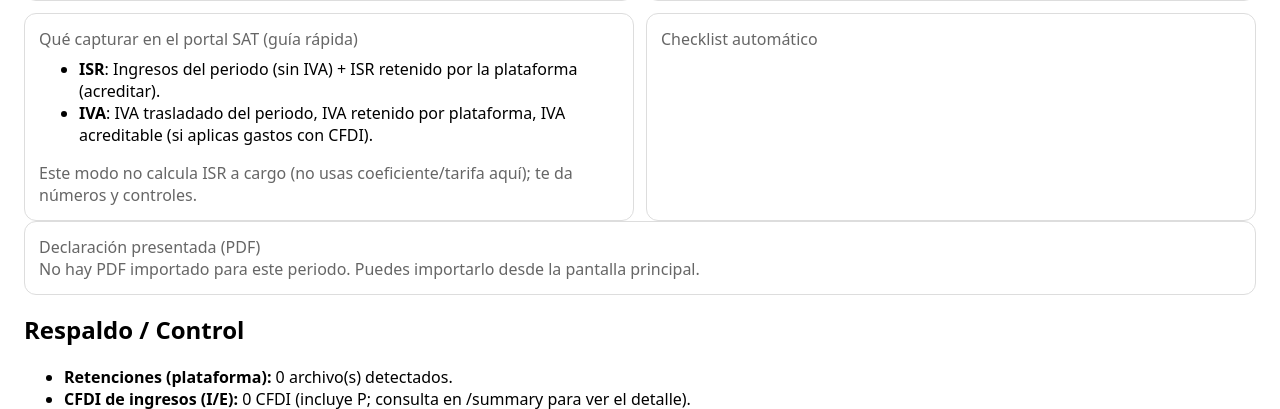
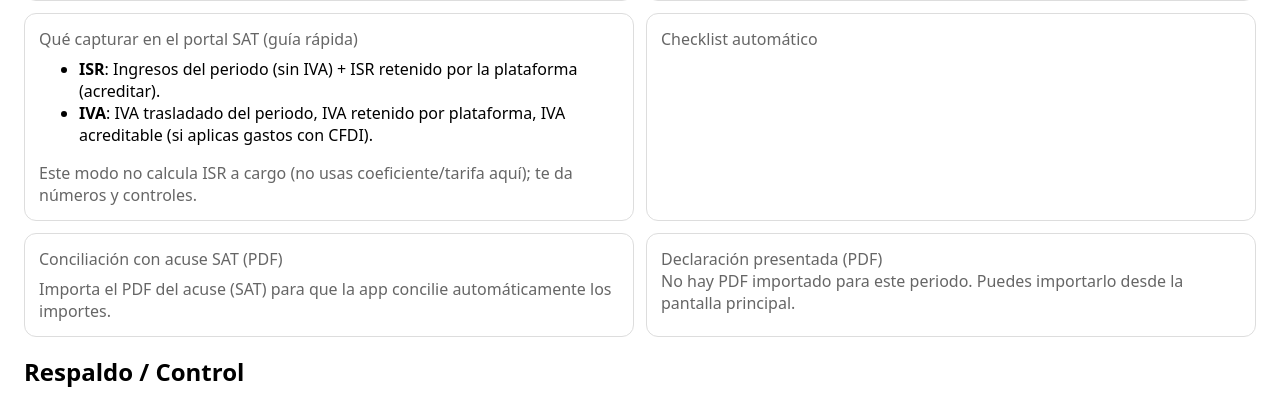
Before and after one commit to dczunigap/cfdi_app, a FastAPI app: template templates/declaracion.html in a window 1280 px wide. Shown: the part 442-851 px from the top of the page. Run offline with FastAPI, Linux system fonts and the light colour scheme; the template is opened without the code that fills it, so the values that code supplies are empty.

Commit message:
Conciliacion entre la Declaracion Presentada y el modo Declaración

```diff
--- a/main.py
+++ b/main.py
@@ -346,6 +346,15 @@ def detalle_declaracion(request: Request, dec_id: int) -> HTMLResponse:
             "isr": (parsed.get("isr") if isinstance(parsed, dict) else None),
             "iva": (parsed.get("iva") if isinstance(parsed, dict) else None),
 
+            "ingresos_totales_mes": (parsed.get("ingresos_totales_mes") if isinstance(parsed, dict) else None),
+            "isr_causado": (parsed.get("isr_causado") if isinstance(parsed, dict) else None),
+            "retenciones_plataformas": (parsed.get("retenciones_plataformas") if isinstance(parsed, dict) else None),
+
+            "iva_tasa": (parsed.get("iva_tasa") if isinstance(parsed, dict) else None),
+            "iva_a_cargo_16": (parsed.get("iva_a_cargo_16") if isinstance(parsed, dict) else None),
+            "iva_acreditable": (parsed.get("iva_acreditable") if isinstance(parsed, dict) else None),
+            "iva_retenido": (parsed.get("iva_retenido") if isinstance(parsed, dict) else None),
+
             "num_pages": dec.num_pages,
             "archivo": dec.original_name or dec.filename,
             "sha256": dec.sha256,
@@ -416,6 +425,15 @@ def declaracion_pdf_resumen_json(dec_id: int):
             "secciones": (parsed.get("secciones") if isinstance(parsed, dict) else None) or [],
             "isr": (parsed.get("isr") if isinstance(parsed, dict) else None),
             "iva": (parsed.get("iva") if isinstance(parsed, dict) else None),
+
+            "ingresos_totales_mes": (parsed.get("ingresos_totales_mes") if isinstance(parsed, dict) else None),
+            "isr_causado": (parsed.get("isr_causado") if isinstance(parsed, dict) else None),
+            "retenciones_plataformas": (parsed.get("retenciones_plataformas") if isinstance(parsed, dict) else None),
+
+            "iva_tasa": (parsed.get("iva_tasa") if isinstance(parsed, dict) else None),
+            "iva_a_cargo_16": (parsed.get("iva_a_cargo_16") if isinstance(parsed, dict) else None),
+            "iva_acreditable": (parsed.get("iva_acreditable") if isinstance(parsed, dict) else None),
+            "iva_retenido": (parsed.get("iva_retenido") if isinstance(parsed, dict) else None),
 
             "num_pages": dec.num_pages,
             "archivo": dec.original_name or dec.filename,
@@ -639,6 +657,83 @@ def _compute_period_data(db: Session, year: int, month: int):
     }
 
 
+def _calc_income_and_iva_sources(data: dict, income_source: str):
+    """Aplica la lógica anti-doble-conteo para:
+    - ISR ingresos sin IVA (plataforma vs CFDI)
+    - IVA trasladado (plataforma vs CFDI)
+    Devuelve: (ingresos_sin_iva, iva_trasladado, effective_source)
+    """
+    income_source = (income_source or "auto").lower().strip()
+
+    plat_income = float(data.get("plat_ing_siva") or 0.0)
+    cfdi_income = float(data.get("ingresos_base") or 0.0)
+
+    plat_iva_tras = float(data.get("plat_iva_tras") or 0.0)
+    cfdi_iva_tras = float(data.get("ingresos_trasl") or 0.0)
+
+    effective = "plataforma"
+    if income_source == "plataforma":
+        ingresos_sin_iva = plat_income
+        iva_trasladado = plat_iva_tras
+        effective = "plataforma"
+    elif income_source == "cfdi":
+        ingresos_sin_iva = cfdi_income
+        iva_trasladado = cfdi_iva_tras
+        effective = "cfdi"
+    elif income_source == "ambos":
+        ingresos_sin_iva = plat_income + cfdi_income
+        iva_trasladado = plat_iva_tras + cfdi_iva_tras
+        effective = "ambos"
+    else:
+        # auto: si hay retenciones/plataforma del mes, usa plataforma (evita doble conteo)
+        if plat_income > 0 or plat_iva_tras > 0:
+            ingresos_sin_iva = plat_income
+            iva_trasladado = plat_iva_tras
+            effective = "plataforma"
+        else:
+            ingresos_sin_iva = cfdi_income
+            iva_trasladado = cfdi_iva_tras
+            effective = "cfdi"
+
+    return ingresos_sin_iva, iva_trasladado, effective
+
+
+def _build_hoja_sat_text(year: int, month: int, income_source: str, data: dict) -> tuple[str, str]:
+    """Devuelve (texto, effective_source) para copiar/pegar al SAT."""
+    ingresos_sin_iva, iva_trasladado, effective = _calc_income_and_iva_sources(data, income_source)
+
+    isr_retenido = float(data.get("plat_isr_ret") or 0.0)
+    iva_retenido = float(data.get("plat_iva_ret") or 0.0)
+    iva_acreditable = float(data.get("gastos_trasl") or 0.0)
+
+    iva_neto_sugerido = iva_trasladado - iva_acreditable - iva_retenido
+
+    def fmt(x: float) -> str:
+        return f"{x:,.2f} MXN"
+
+    text = "\n".join([
+        f"PERIODO: {year}-{month:02d}",
+        f"FUENTE_INGRESOS: {effective.upper()} (selector: {income_source})",
+        "",
+        "ISR (Pago provisional)",
+        f"- Ingresos del periodo (sin IVA): {fmt(ingresos_sin_iva)}",
+        f"- ISR retenido (plataforma): {fmt(isr_retenido)}",
+        "",
+        "IVA (Mensual)",
+        f"- IVA trasladado del periodo: {fmt(iva_trasladado)}",
+        f"- IVA retenido (plataforma): {fmt(iva_retenido)}",
+        f"- IVA acreditable (gastos CFDI): {fmt(iva_acreditable)}",
+        "",
+        "CONTROLES",
+        f"- IVA neto sugerido (trasladado - acreditable - retenido): {fmt(iva_neto_sugerido)}",
+        "",
+        "NOTAS",
+        "- Si tus CFDI de ingreso corresponden a las mismas ventas reportadas por plataforma, evita sumar ambas fuentes.",
+    ])
+    return text, effective
+
+
+
 def _checklist(db: Session, year: int, month: int, data: dict, income_source: str, effective_income_source: str):
     checks = []
 
@@ -765,39 +860,13 @@ def modo_declaracion(request: Request, year: int | None = None, month: int | Non
 
         data = _compute_period_data(db, year, month)
 
-        # “Ingresos para capturar” (sin IVA)
-        # En tu caso (Mercado Libre), es común que:
-        # - Retenciones (Plataformas) y CFDI de ingreso representen las MISMAS ventas.
-        # Para evitar doble conteo, aquí eliges la fuente.
-        income_source = (income_source or "auto").lower().strip()
-        plat = float(data["plat_ing_siva"] or 0.0)
-        cfdi_base = float(data["ingresos_base"] or 0.0)
+        # Ingresos para capturar (sin IVA) + IVA trasladado, evitando doble conteo (Plataforma vs CFDI)
+        ingresos_total_sin_iva, iva_trasladado_total, effective_income_source = _calc_income_and_iva_sources(data, income_source)
 
-        effective_income_source = "plataforma"
-        if income_source == "plataforma":
-            ingresos_total_sin_iva = plat
-            effective_income_source = "plataforma"
-        elif income_source == "cfdi":
-            ingresos_total_sin_iva = cfdi_base
-            effective_income_source = "cfdi"
-        elif income_source == "ambos":
-            ingresos_total_sin_iva = plat + cfdi_base
-            effective_income_source = "ambos"
-        else:
-            # auto: si hay retenciones del mes, usa plataforma (evita doble conteo).
-            if plat > 0:
-                ingresos_total_sin_iva = plat
-                effective_income_source = "plataforma"
-            else:
-                ingresos_total_sin_iva = cfdi_base
-                effective_income_source = "cfdi"
+        # Retenciones para acreditar (principalmente plataforma)
+        isr_retenido = float(data.get("plat_isr_ret") or 0.0)
+        iva_retenido = float(data.get("plat_iva_ret") or 0.0)
 
-# Retenciones para acreditar (principalmente plataforma)
-        isr_retenido = data["plat_isr_ret"]
-        iva_retenido = data["plat_iva_ret"]
-
-        # IVA trasladado del periodo (plataforma + CFDI)
-        _, iva_trasladado_total, _ = _calc_income_and_iva_sources(data, income_source)
         checks = _checklist(db, year, month, data, income_source=income_source, effective_income_source=effective_income_source)
 
         declaracion_pdf = db.scalars(
@@ -807,6 +876,18 @@ def modo_declaracion(request: Request, year: int | None = None, month: int | Non
             .limit(1)
         ).first()
 
+        acuse_payload = None
+        acuse_checks: list[dict] = []
+        if declaracion_pdf and (declaracion_pdf.text_excerpt or "").strip():
+            try:
+                acuse_payload = parse_sat_declaracion_summary(declaracion_pdf.text_excerpt or "")
+            except Exception:
+                acuse_payload = None
+            try:
+                acuse_checks = _reconcile_with_acuse(data, income_source, acuse_payload if isinstance(acuse_payload, dict) else None)
+            except Exception:
+                acuse_checks = []
+
         return templates.TemplateResponse(
             "declaracion.html",
             {
@@ -815,95 +896,34 @@ def modo_declaracion(request: Request, year: int | None = None, month: int | Non
                 "year": year,
                 "month": month,
                 "month_options": month_options,
+                "income_source": income_source,
+                "effective_income_source": effective_income_source,
                 **data,
                 "ingresos_total_sin_iva": ingresos_total_sin_iva,
                 "isr_retenido": isr_retenido,
                 "iva_retenido": iva_retenido,
                 "iva_trasladado_total": iva_trasladado_total,
-                "income_source": income_source,
-                "effective_income_source": effective_income_source,
                 "checks": checks,
                 "declaracion_pdf": declaracion_pdf,
+                "acuse_payload": acuse_payload,
+                "acuse_checks": acuse_checks,
             },
         )
     finally:
         db.close()
-
-
-
-def _calc_income_and_iva_sources(data: dict, income_source: str):
-    """Aplica la misma lógica anti-doble-conteo para ISR (ingresos sin IVA) y para IVA trasladado."""
-    income_source = (income_source or "auto").lower().strip()
-
-    plat_income = float(data["plat_ing_siva"] or 0.0)
-    cfdi_income = float(data["ingresos_base"] or 0.0)
-
-    plat_iva_tras = float(data["plat_iva_tras"] or 0.0)
-    cfdi_iva_tras = float(data["ingresos_trasl"] or 0.0)
-
-    effective = "plataforma"
-    if income_source == "plataforma":
-        ingresos_sin_iva = plat_income
-        iva_trasladado = plat_iva_tras
-        effective = "plataforma"
-    elif income_source == "cfdi":
-        ingresos_sin_iva = cfdi_income
-        iva_trasladado = cfdi_iva_tras
-        effective = "cfdi"
-    elif income_source == "ambos":
-        ingresos_sin_iva = plat_income + cfdi_income
-        iva_trasladado = plat_iva_tras + cfdi_iva_tras
-        effective = "ambos"
-    else:
-        # auto: si hay retenciones del mes, usa plataforma (evita doble conteo)
-        if plat_income > 0 or plat_iva_tras > 0:
-            ingresos_sin_iva = plat_income
-            iva_trasladado = plat_iva_tras
-            effective = "plataforma"
-        else:
-            ingresos_sin_iva = cfdi_income
-            iva_trasladado = cfdi_iva_tras
-            effective = "cfdi"
-
-    return ingresos_sin_iva, iva_trasladado, effective
-
-
-def _build_hoja_sat_text(year: int, month: int, income_source: str, data: dict) -> tuple[str, str]:
-    """Devuelve (texto, effective_source)."""
-    ingresos_sin_iva, iva_trasladado, effective = _calc_income_and_iva_sources(data, income_source)
-
-    isr_retenido = float(data["plat_isr_ret"] or 0.0)
-    iva_retenido = float(data["plat_iva_ret"] or 0.0)
-    iva_acreditable = float(data["gastos_trasl"] or 0.0)
-
-    # IVA neto sugerido (control)
-    iva_neto_sugerido = iva_trasladado - iva_acreditable - iva_retenido
-
-    text = "\n".join([
-        f"PERIODO: {year}-{month:02d}",
-        f"FUENTE_INGRESOS: {effective.upper()} (selector: {income_source})",
-        "",
-        "ISR (Pago provisional)",
-        f"- Ingresos del periodo (sin IVA): {ingresos_sin_iva:,.2f} MXN",
-        f"- ISR retenido (plataforma): {isr_retenido:,.2f} MXN",
-        "",
-        "IVA (Mensual)",
-        f"- IVA trasladado del periodo: {iva_trasladado:,.2f} MXN",
-        f"- IVA retenido (plataforma): {iva_retenido:,.2f} MXN",
-        f"- IVA acreditable (gastos CFDI): {iva_acreditable:,.2f} MXN",
-        "",
-        "CONTROLES",
-        f"- IVA neto sugerido (trasladado - acreditable - retenido): {iva_neto_sugerido:,.2f} MXN",
-        f"- XML retenciones detectados: {len(data.get('ret_rows') or [])}",
-        f"- CFDI del mes (por emisión): {len(data.get('docs') or [])}",
-        "",
-        "NOTAS",
-        "- Si estás en Mercado Libre y tus CFDI de ingreso corresponden a las mismas ventas, usa FUENTE_INGRESOS=PLATAFORMA para evitar doble conteo.",
-        "- Si tienes CFDI en moneda distinta a MXN, convierte a MXN según el tipo de cambio aplicable.",
-    ])
-    return text, effective
-
-
+@app.get("/sat_hoja.txt")
+def sat_hoja_txt(year: int, month: int, income_source: str = "auto"):
+    db = get_db()
+    try:
+        data = _compute_period_data(db, year, month)
+        hoja_text, effective = _build_hoja_sat_text(year, month, income_source, data)
+        return Response(
+            content=hoja_text,
+            media_type="text/plain; charset=utf-8",
+            headers={"Content-Disposition": f"attachment; filename=hoja_sat_{year}_{month:02d}_{effective}.txt"},
+        )
+    finally:
+        db.close()
 @app.get("/sat_hoja", response_class=HTMLResponse)
 def sat_hoja_view(request: Request, year: int, month: int, income_source: str = "auto") -> HTMLResponse:
     db = get_db()
@@ -924,8 +944,6 @@ def sat_hoja_view(request: Request, year: int, month: int, income_source: str =
         )
     finally:
         db.close()
-
-
 @app.get("/sat_hoja.txt")
 def sat_hoja_txt(year: int, month: int, income_source: str = "auto"):
     db = get_db()
@@ -939,6 +957,7 @@ def sat_hoja_txt(year: int, month: int, income_source: str = "auto"):
         )
     finally:
         db.close()
+
 
 @app.get("/sat_report.csv")
 def sat_report_csv(year: int, month: int, income_source: str = "auto"):
--- a/templates/declaracion.html
+++ b/templates/declaracion.html
@@ -125,7 +125,63 @@
         {% endfor %}
       </ul>
     </div>
-  </div><div class="card">
+
+    <div class="card">
+      <div class="muted">Conciliación con acuse SAT (PDF)</div>
+
+      {% if declaracion_pdf %}
+        {% if acuse_checks and acuse_payload %}
+          <div class="muted" style="margin-top: 6px;">
+            <b>Operación:</b> {{
+              (acuse_payload.get("numero_operacion") if acuse_payload else "") or
+              ((acuse_payload.get("isr") or {}).get("numero_operacion") if acuse_payload else "") or
+              ((acuse_payload.get("iva") or {}).get("numero_operacion") if acuse_payload else "")
+            }}
+            {% if (acuse_payload.get("fecha_presentacion") if acuse_payload else None) %}
+              · <b>Presentación:</b> {{ acuse_payload.get("fecha_presentacion") }}
+            {% endif %}
+          </div>
+
+          <ul>
+            {% for c in acuse_checks %}
+              <li style="margin-bottom: 8px;">
+                <span class="pill {{ c.status }}">{{ c.status|upper }}</span>
+                <b>{{ c.label }}</b><br/>
+                <span class="muted">
+                  {% if c.sat is not none %}SAT: {{ c.sat|money }}{% else %}SAT: —{% endif %}
+                  ·
+                  {% if c.app is not none %}App: {{ c.app|money }}{% else %}App: —{% endif %}
+                  {% if c.diff is not none %}
+                    · Dif: {{ c.diff|money }}
+                  {% endif %}
+                </span>
+                {% if c.note %}
+                  <br/><span class="muted">{{ c.note }}</span>
+                {% endif %}
+              </li>
+            {% endfor %}
+          </ul>
+
+          <div class="muted">
+            Si algo sale <span class="pill warn">WARN</span>, revisa el origen de ingresos (Plataforma/CFDI/Ambos) y que el PDF corresponda al mismo periodo.
+          </div>
+
+        {% else %}
+          <div class="muted" style="margin-top: 8px;">
+            Hay PDF importado, pero no se pudo extraer texto (o no se detectaron campos). Si es un escaneo, esta conciliación no se puede automatizar.
+          </div>
+          <div class="muted" style="margin-top: 6px;">
+            <a href="/declaraciones/{{ declaracion_pdf.id }}">Ver detalle</a>
+          </div>
+        {% endif %}
+      {% else %}
+        <div class="muted" style="margin-top: 8px;">
+          Importa el PDF del acuse (SAT) para que la app concilie automáticamente los importes.
+        </div>
+      {% endif %}
+    </div>
+
+    <div class="card">
       <div class="muted">Declaración presentada (PDF)</div>
       {% if declaracion_pdf %}
         <div class="muted"><b>Archivo:</b> {{ declaracion_pdf.original_name or declaracion_pdf.filename }}</div>
@@ -145,8 +201,7 @@
         <div class="muted">No hay PDF importado para este periodo. Puedes importarlo desde la pantalla principal.</div>
       {% endif %}
     </div>
-
-
+  </div>
 
   <h2 style="margin-top: 18px;">Respaldo / Control</h2>
   <ul>
```
Also changed, not shown: parser_pdf.py (+24 -0 lines). Lines whose indentation alone changed are shown as unchanged.
